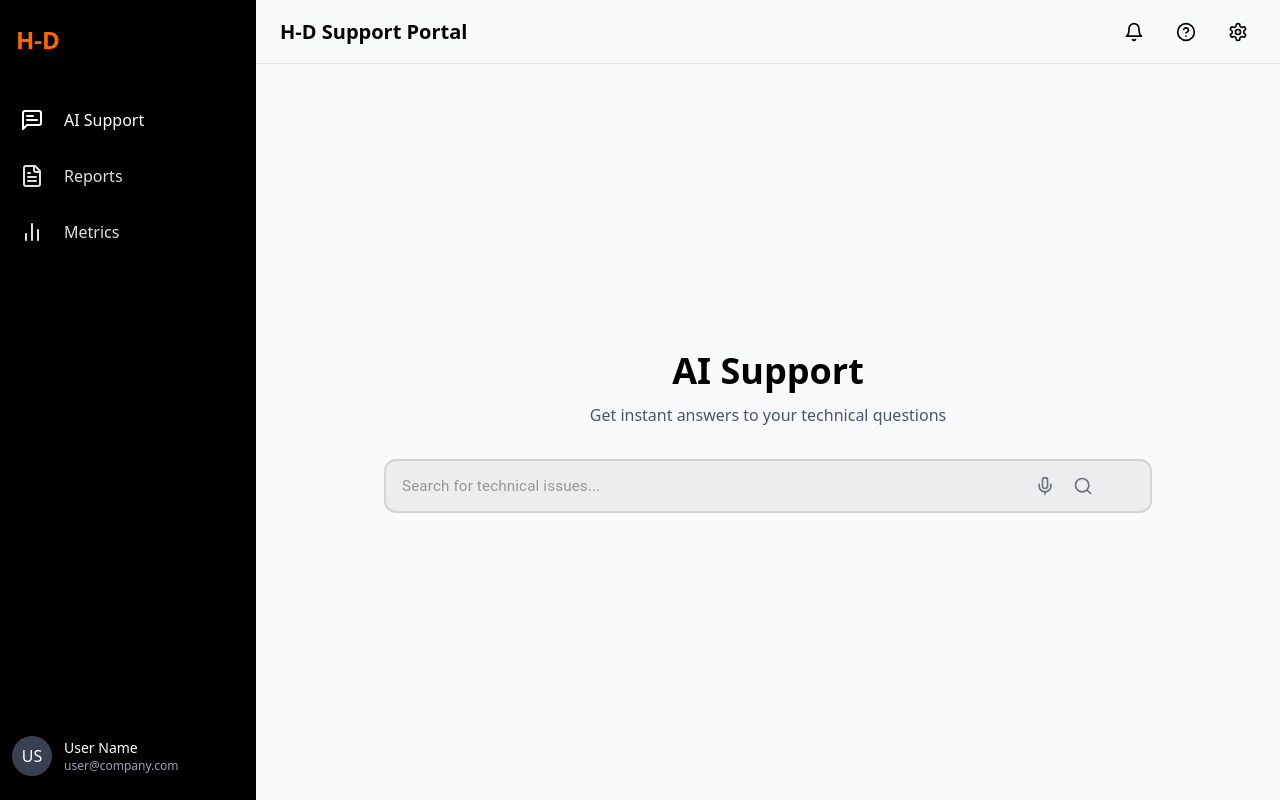
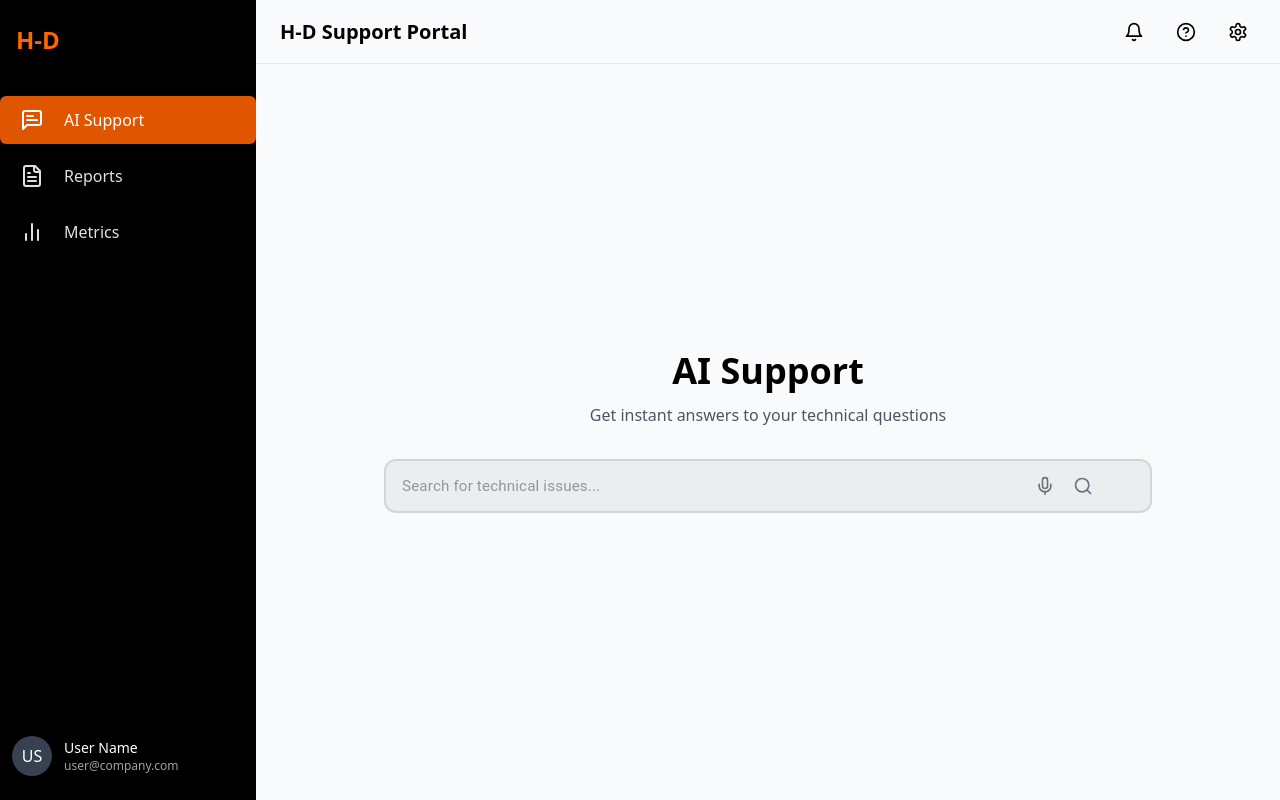
Before and after one commit to AfrinFarhath-exp/HD--Demo, a React (Vite) app: page /ai-support in a window 1280 px wide. Built offline with nearby package versions, Linux system fonts and the light colour scheme.

Commit message:
style: added hover and active highlights

```diff
--- a/src/components/Layout/SideNav.tsx
+++ b/src/components/Layout/SideNav.tsx
@@ -29,18 +29,29 @@ const SideNav: React.FC = () => {
             <li key={item.path}>
               <button
                 onClick={() => navigate(item.path)}
-                className={`flex items-center w-full py-3 rounded-md transition-colors duration-700 ease-in-out${
-                  isActive(item.path)
-                    ? `bg-primary text-white`
-                    : `text-gray-300 hover:bg-gray-800`
-                }`}
-                style={{ color: isActive(item.path) ? theme.colors.text.light : theme.colors.gray[300] }}
+                onMouseEnter={(e) => {
+                  if (!isActive(item.path)) {
+                    e.currentTarget.style.backgroundColor = theme.colors.gray[700];
+                  }
+                }}
+                onMouseLeave={(e) => {
+                  if (!isActive(item.path)) {
+                    e.currentTarget.style.backgroundColor = 'transparent';
+                  }
+                }}
+                className={`flex items-center w-full py-3 rounded-md transition-colors duration-300 ease-in-out`}
+                style={{
+                  backgroundColor: isActive(item.path) ? theme.colors.active : undefined,
+                  color: isActive(item.path) ? theme.colors.text.light : theme.colors.gray[300],
+                }}
               >
                 <span className="min-w-[64px] flex justify-center">{item.icon}</span>
-                <span className="opacity-0 group-hover:opacity-100 transition-opacity duration-700 ease-in-out whitespace-nowrap">
+                <span className="opacity-0 group-hover:opacity-100 transition-opacity duration-300 ease-in-out whitespace-nowrap">
                   {item.label}
                 </span>
               </button>
+
+
             </li>
           ))}
         </ul>
```
